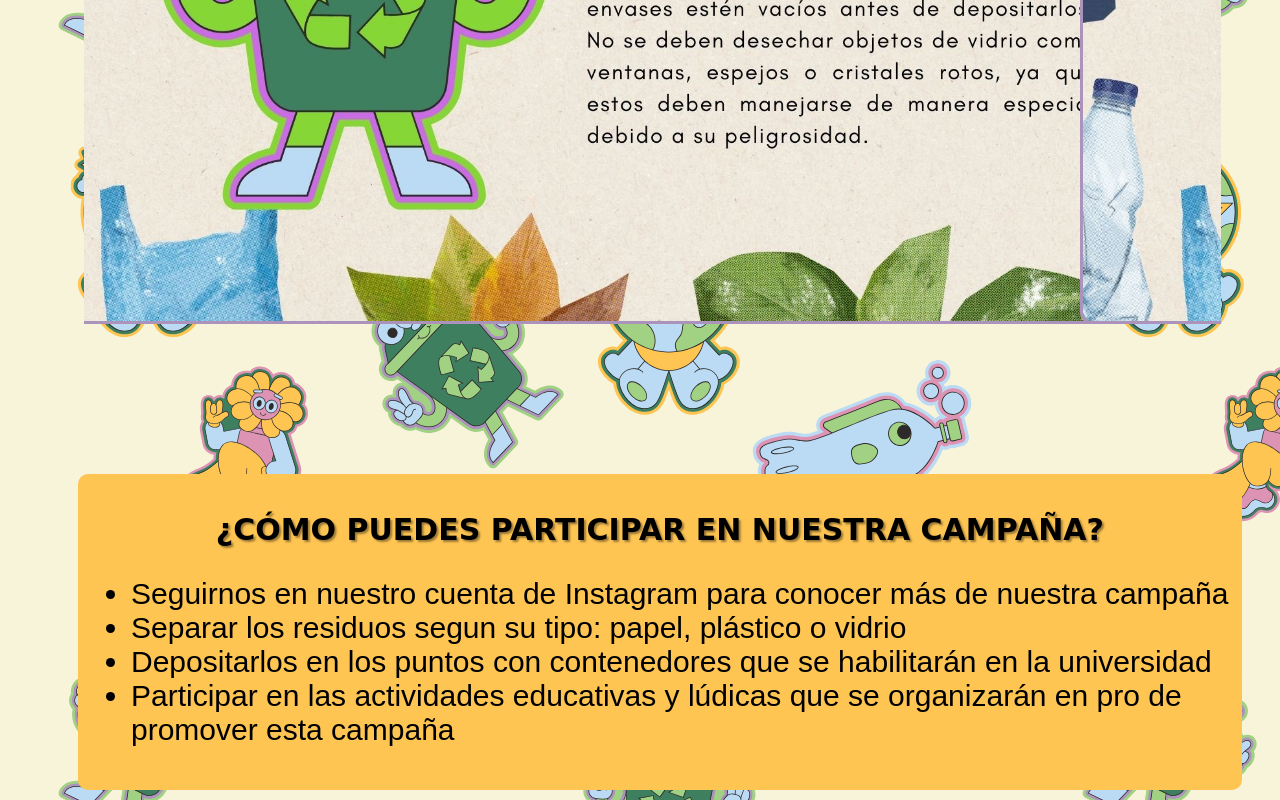
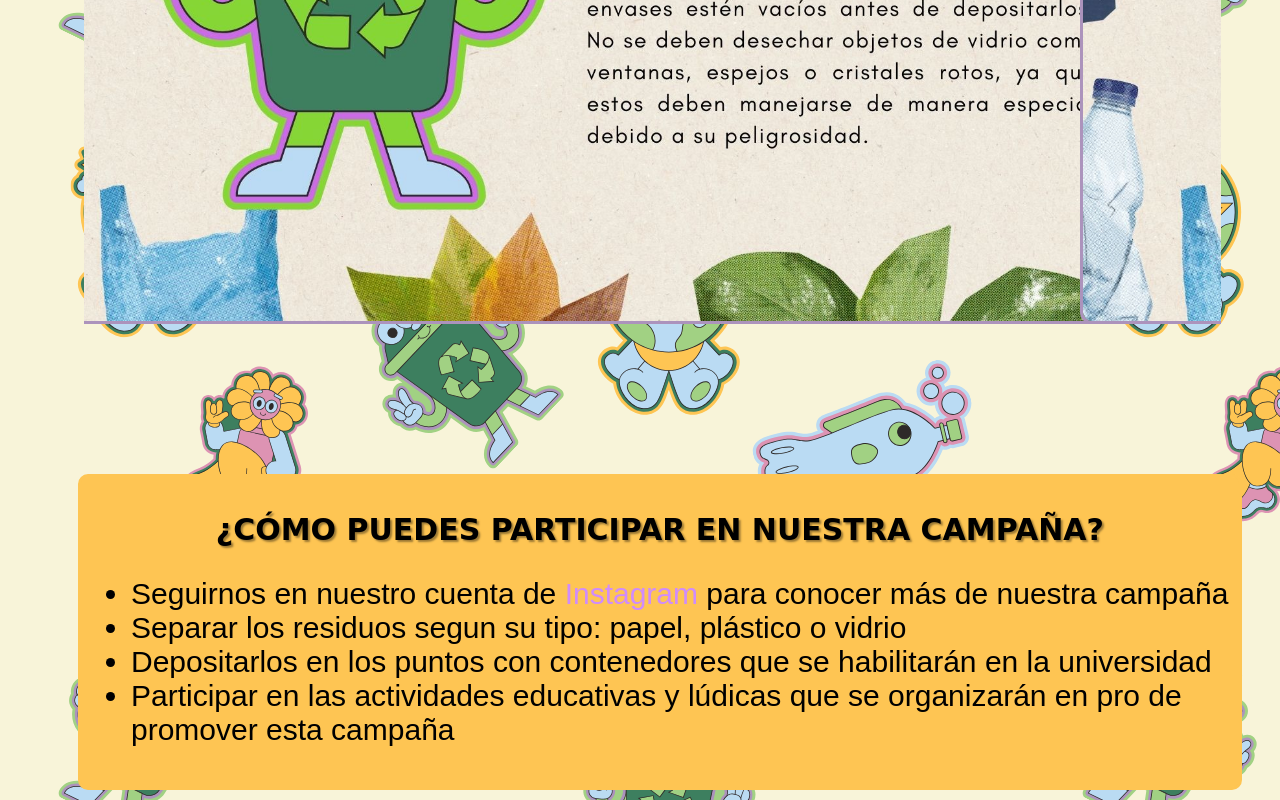
Before and after one commit to Vargazzzz/ReciclajeUgma, a plain HTML site: page index.html in a window 1280 px wide. Shown: the part 2499-3299 px from the top of the page. Drawn offline with Linux system fonts and the light colour scheme.

Commit message:
final final

```diff
--- a/index.html
+++ b/index.html
@@ -49,7 +49,7 @@
         <div class="bloque">
             <h2>¿Cómo puedes participar en nuestra campaña?</h2>
             <ul class="lista2">
-                <li class="vineta">Seguirnos en nuestro cuenta de Instagram para conocer más de nuestra campaña</li>
+                <li class="vineta">Seguirnos en nuestro cuenta de <a href="https://www.instagram.com/reciclaje.ugma?igsh=ZmsyMjNnOTNxZGl2">Instagram</a> para conocer más de nuestra campaña</li>
                 <li class="vineta">Separar los residuos segun su tipo: papel, plástico o vidrio</li>
                 <li class="vineta">Depositarlos en los puntos con contenedores que se habilitarán en la universidad</li>
                 <li class="vineta">Participar en las actividades educativas y lúdicas que se organizarán en pro de promover esta campaña</li>
--- a/indexestilos.css
+++ b/indexestilos.css
@@ -112,3 +112,16 @@ div img.imagen2{
 	align-items: center;
 	font-size: 100px;
 }
+
+li a:link{
+    text-decoration: none;
+    color: #d08cfb;
+}
+
+li a:hover{
+    color: indigo;
+}
+
+li a:visited{
+    color:darkviolet;
+}
```
